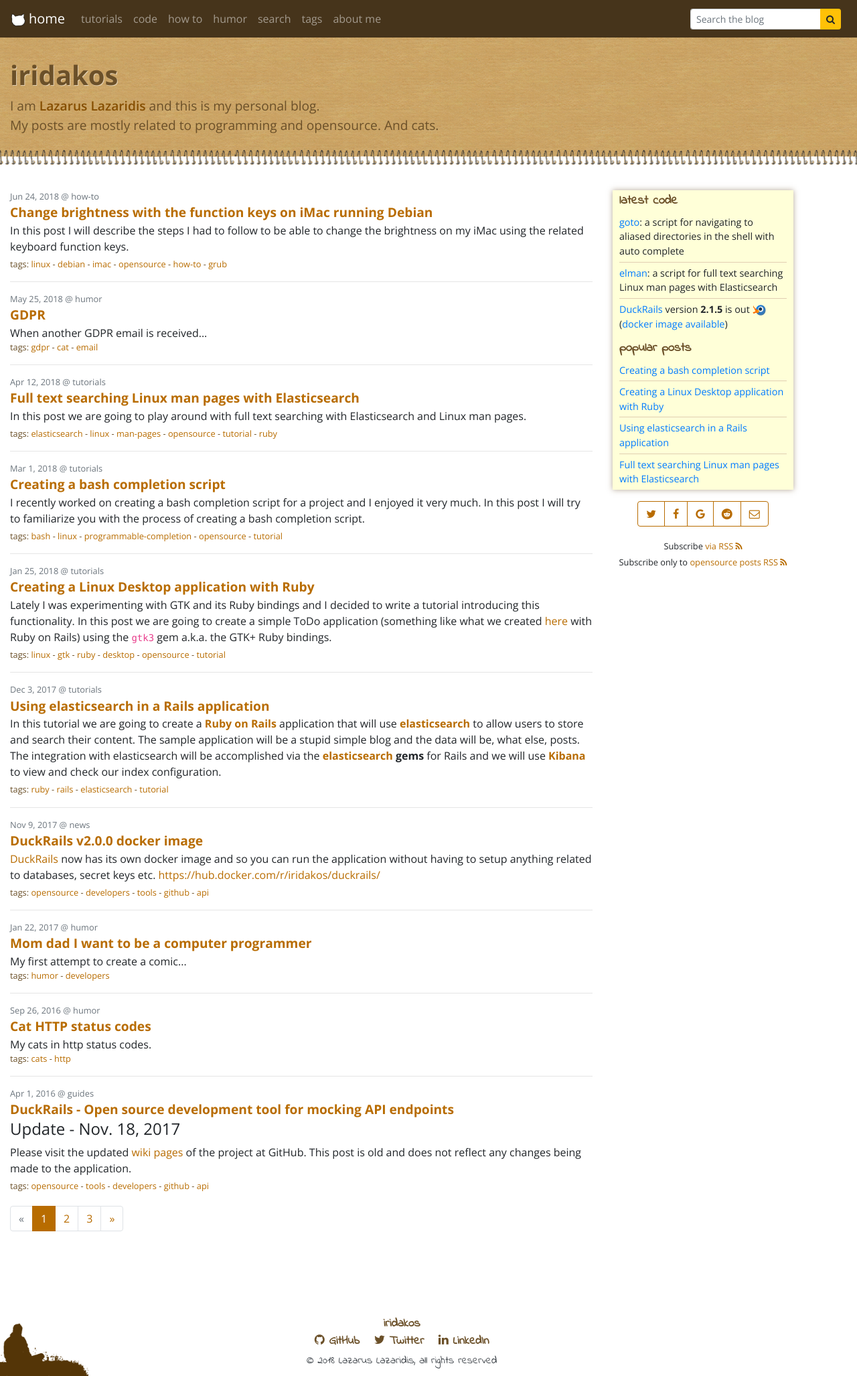
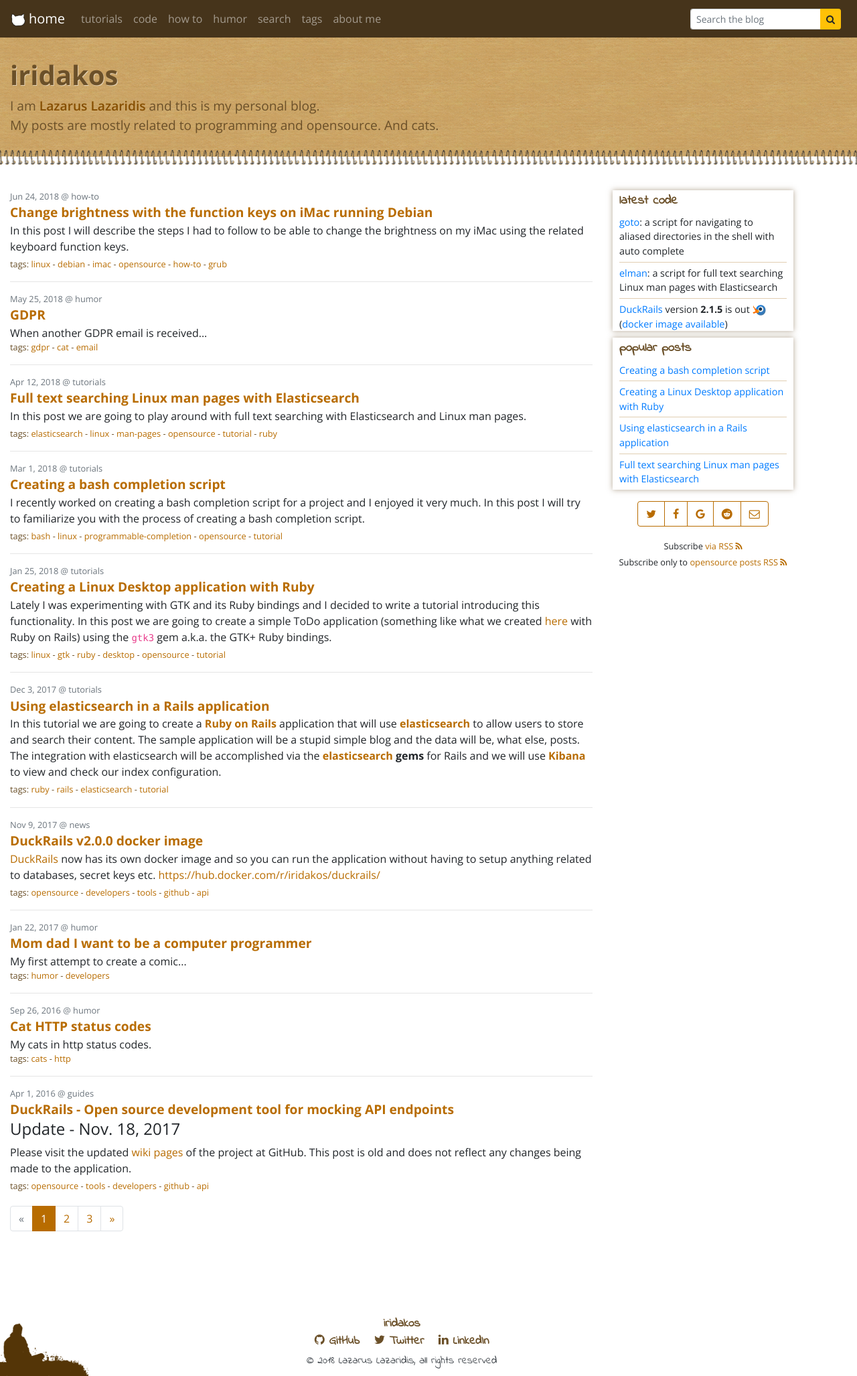
Before and after one commit to iridakos/iridakos.github.io, a Jekyll site: the page built from index.html, in a window 1280 px wide. Shown: the whole page at 67% size. Built offline with Jekyll 4.4.1, drawn with Linux system fonts in a browser that asks for light colours; nearby versions of some CDN libraries; the list of posts is cut into pages by our own code; comment, search, counter and statistics services are not loaded.

Commit message:
Update _sidebar.scss

```diff
--- a/_sass/_sidebar.scss
+++ b/_sass/_sidebar.scss
@@ -1,13 +1,11 @@
 .sidebar {
-  background: lighten($iridakos-secondary, 10%);
-  box-shadow: 0 0 8px rgba(107, 80, 41, 0.5);
-
   a, a:visited, a:hover {
     color: $blue;
   }
 
   .sidebar-section {
     font-size: 90%;
+    box-shadow: 0 0 8px rgba(107, 80, 41, 0.5);
 
     .section-title {
       font-family: "Indie Flower";
```
